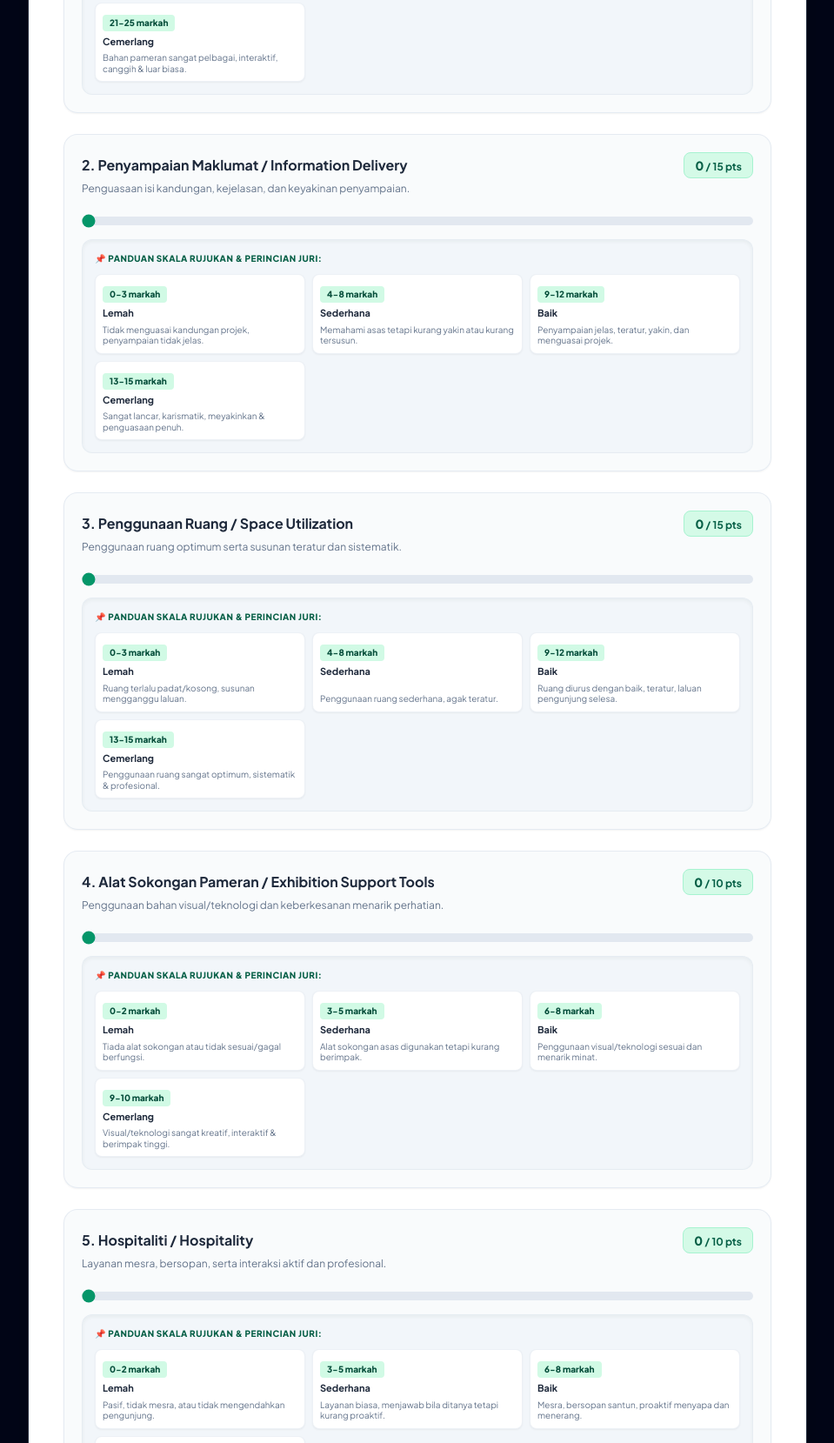
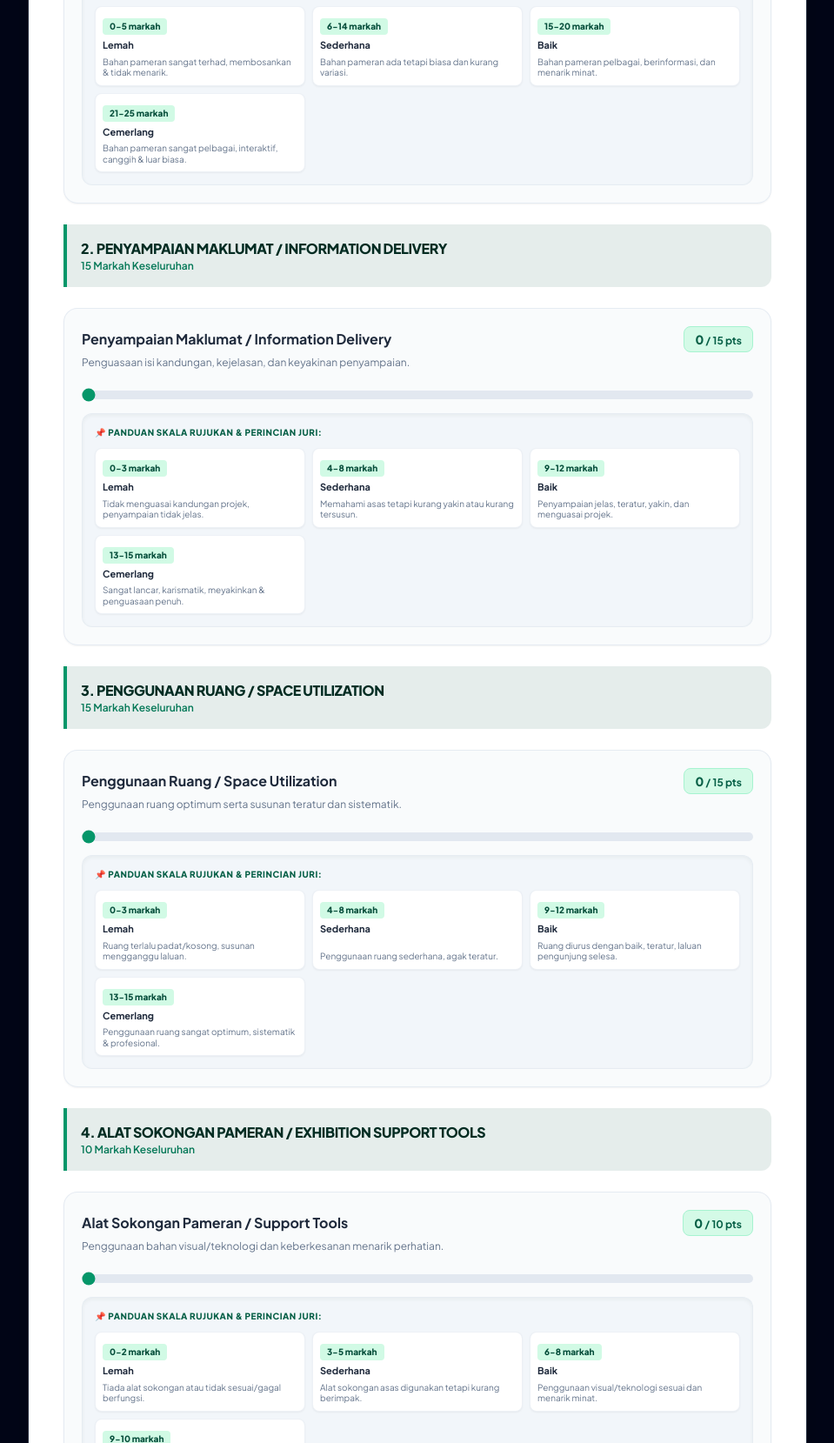
Before and after one commit to g-58557492-dot/BIIC-4.0-JUDGES-SYSTEM, a plain HTML site: page index.html in a window 1280 px wide. Shown: the part 1141-2800 px from the top of the page at 87% size, without its empty margins (160-1119 px from the left). Drawn offline with nearby package versions, Linux system fonts and the light colour scheme.

Commit message:
Update index.html

```diff
--- a/index.html
+++ b/index.html
@@ -39,7 +39,7 @@
                                 Penilaian Majlis Penutupan / Closing Ceremony
                             </span>
                             <span class="bg-teal-400/20 text-teal-200 border border-teal-400/30 text-[10px] font-semibold px-2.5 py-0.5 rounded-full backdrop-blur-md">
-                                Booth Exhibition v1.0
+                                Booth Exhibition v1.1
                             </span>
                         </div>
                         <h1 class="text-2xl md:text-4xl font-black tracking-tight text-white drop-shadow-lg">
@@ -66,7 +66,7 @@
 
         <form id="scoringForm" onsubmit="event.preventDefault();" class="p-6 md:p-10 space-y-8">
 
-            <!-- Maklumat Hakim & Peserta (Ringkas & Terus ke Rubrik) -->
+            <!-- Maklumat Hakim & Peserta -->
             <div>
                 <h3 class="text-xs font-extrabold text-slate-400 uppercase tracking-wider mb-4 flex items-center gap-2">
                     <span class="w-2 h-2 rounded-full bg-emerald-500"></span>
@@ -131,7 +131,11 @@
     <script>
         const SCRIPT_URL = "https://script.google.com/macros/s/AKfycbzxf0tpyGLtcHvuW7a5envVEvfnXZ1p18NxI6cE_MKNKDySfSLrV9EChfx0Cku5slAD/exec";
 
-        const boothCriteria = [
+        const boothSections = [
+            {
+                sectionTitle: "1. KREATIVITI / CREATIVITY",
+                sectionWeight: "50 Markah Keseluruhan (Wajaran 25 + 25)",
+                items: [
                     {
                         id: "b1a",
                         label: "1a. Rekabentuk Booth / Booth Design",
@@ -155,10 +159,16 @@
                             { range: "15-20", title: "Baik", desc: "Bahan pameran pelbagai, berinformasi, dan menarik minat." },
                             { range: "21-25", title: "Cemerlang", desc: "Bahan pameran sangat pelbagai, interaktif, canggih & luar biasa." }
                         ]
+                    }
+                ]
             },
             {
+                sectionTitle: "2. PENYAMPAIAN MAKLUMAT / INFORMATION DELIVERY",
+                sectionWeight: "15 Markah Keseluruhan",
+                items: [
+                    {
                         id: "b2",
-                label: "2. Penyampaian Maklumat / Information Delivery",
+                        label: "Penyampaian Maklumat / Information Delivery",
                         max: 15,
                         desc: "Penguasaan isi kandungan, kejelasan, dan keyakinan penyampaian.",
                         scales: [
@@ -167,10 +177,16 @@
                             { range: "9-12", title: "Baik", desc: "Penyampaian jelas, teratur, yakin, dan menguasai projek." },
                             { range: "13-15", title: "Cemerlang", desc: "Sangat lancar, karismatik, meyakinkan & penguasaan penuh." }
                         ]
+                    }
+                ]
             },
             {
+                sectionTitle: "3. PENGGUNAAN RUANG / SPACE UTILIZATION",
+                sectionWeight: "15 Markah Keseluruhan",
+                items: [
+                    {
                         id: "b3",
-                label: "3. Penggunaan Ruang / Space Utilization",
+                        label: "Penggunaan Ruang / Space Utilization",
                         max: 15,
                         desc: "Penggunaan ruang optimum serta susunan teratur dan sistematik.",
                         scales: [
@@ -179,10 +195,16 @@
                             { range: "9-12", title: "Baik", desc: "Ruang diurus dengan baik, teratur, laluan pengunjung selesa." },
                             { range: "13-15", title: "Cemerlang", desc: "Penggunaan ruang sangat optimum, sistematik & profesional." }
                         ]
+                    }
+                ]
             },
             {
+                sectionTitle: "4. ALAT SOKONGAN PAMERAN / EXHIBITION SUPPORT TOOLS",
+                sectionWeight: "10 Markah Keseluruhan",
+                items: [
+                    {
                         id: "b4",
-                label: "4. Alat Sokongan Pameran / Exhibition Support Tools",
+                        label: "Alat Sokongan Pameran / Support Tools",
                         max: 10,
                         desc: "Penggunaan bahan visual/teknologi dan keberkesanan menarik perhatian.",
                         scales: [
@@ -191,10 +213,16 @@
                             { range: "6-8", title: "Baik", desc: "Penggunaan visual/teknologi sesuai dan menarik minat." },
                             { range: "9-10", title: "Cemerlang", desc: "Visual/teknologi sangat kreatif, interaktif & berimpak tinggi." }
                         ]
+                    }
+                ]
             },
             {
+                sectionTitle: "5. HOSPITALITI / HOSPITALITY",
+                sectionWeight: "10 Markah Keseluruhan",
+                items: [
+                    {
                         id: "b5",
-                label: "5. Hospitaliti / Hospitality",
+                        label: "Hospitaliti / Hospitality",
                         max: 10,
                         desc: "Layanan mesra, bersopan, serta interaksi aktif dan profesional.",
                         scales: [
@@ -204,13 +232,24 @@
                             { range: "9-10", title: "Cemerlang", desc: "Sangat profesional, peramah, bertenaga & layanan cemerlang." }
                         ]
                     }
+                ]
+            }
         ];
 
         function loadBoothRubric() {
             const container = document.getElementById('rubricFields');
             container.innerHTML = '';
 
-            boothCriteria.forEach(item => {
+            boothSections.forEach(sec => {
+                // Header Kategori Utama
+                let sectionHtml = `
+                    <div class="mt-8 mb-4 p-4 bg-emerald-900/10 border-l-4 border-emerald-600 rounded-r-xl">
+                        <h3 class="text-base font-black text-emerald-950 uppercase tracking-tight">${sec.sectionTitle}</h3>
+                        <p class="text-xs font-semibold text-emerald-700">${sec.sectionWeight}</p>
+                    </div>
+                `;
+
+                sec.items.forEach(item => {
                     let scalesHtml = '';
                     item.scales.forEach(s => {
                         scalesHtml += `
@@ -224,8 +263,8 @@
                         `;
                     });
 
-                container.innerHTML += `
-                    <div class="p-5 bg-slate-50/80 rounded-2xl border border-slate-200/80 hover:border-emerald-300 transition shadow-sm">
+                    sectionHtml += `
+                        <div class="mb-5 p-5 bg-slate-50/80 rounded-2xl border border-slate-200/80 hover:border-emerald-300 transition shadow-sm">
                             <div class="flex justify-between items-center mb-1">
                                 <label class="font-bold text-slate-800 text-sm md:text-base">${item.label}</label>
                                 <span class="text-xs font-bold text-emerald-800 bg-emerald-100/90 border border-emerald-200 px-3 py-1 rounded-lg shrink-0">
@@ -246,6 +285,10 @@
                             </div>
                         </div>`;
                 });
+
+                container.innerHTML += sectionHtml;
+            });
+
             updateScore();
         }
 
@@ -274,8 +317,8 @@
 
             const payload = {
                 judgeName: hakim,
-                participantId: booth, // Disimpan pada kolum ID Peserta / Booth di Google Sheet
-                projectTitle: booth,  // Disimpan juga pada tajuk untuk rujukan mudah
+                participantId: booth,
+                projectTitle: booth,
                 category: "Booth Pameran",
                 stage: "Booth Exhibition",
                 score: document.getElementById('totalScore').innerText,
```
Lines whose indentation alone changed are shown as unchanged.
